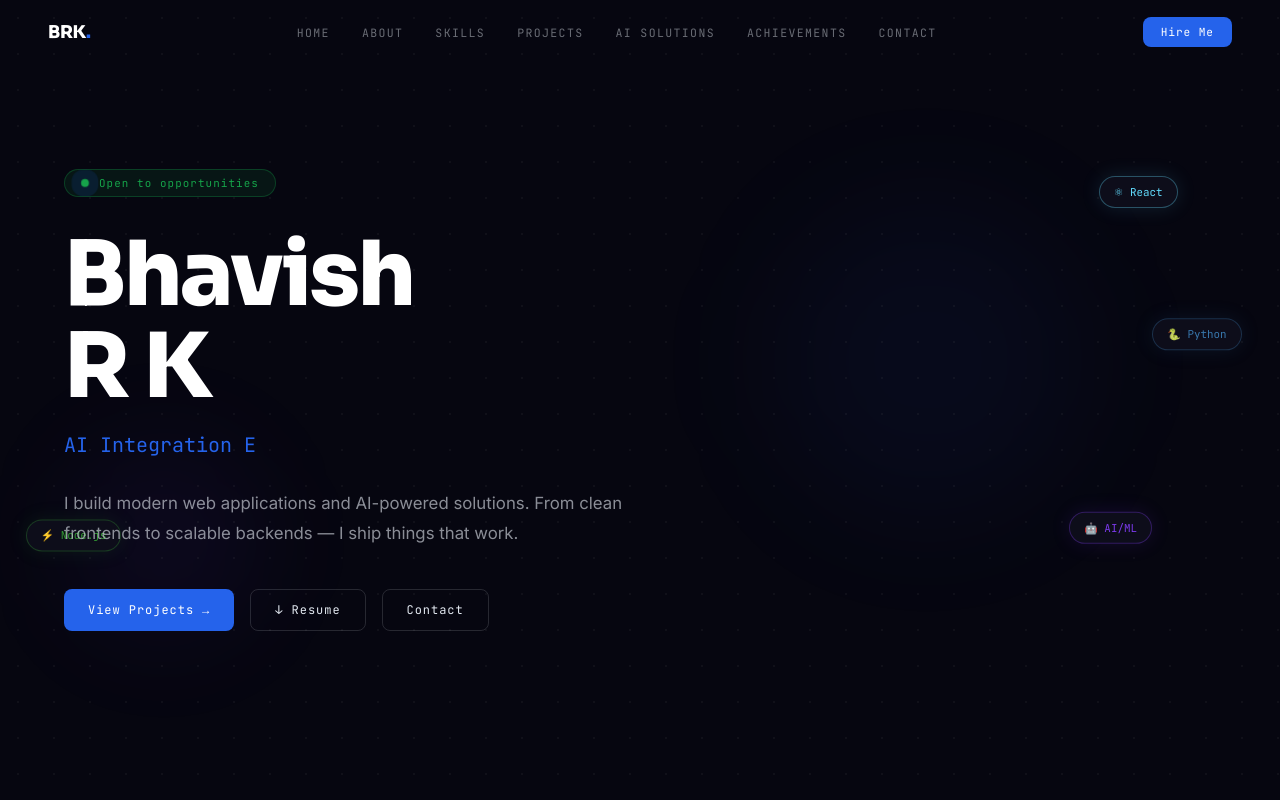
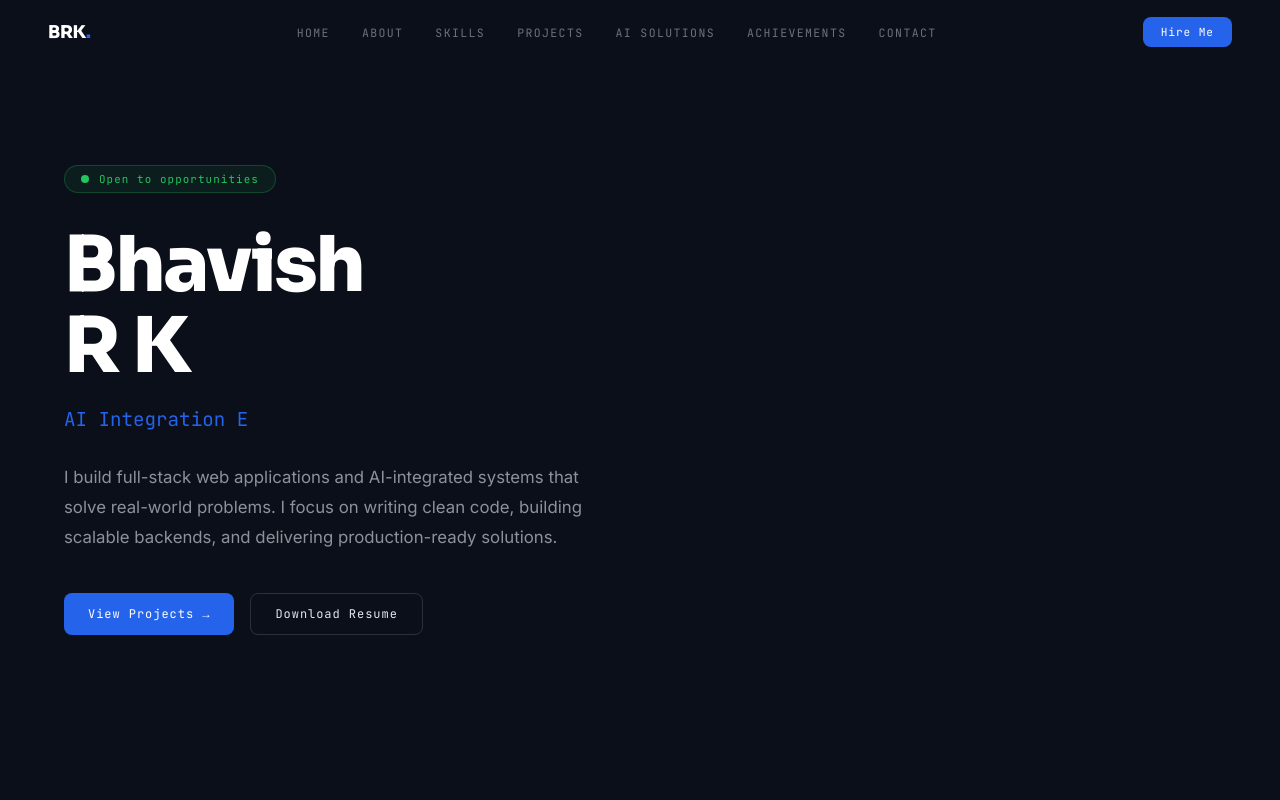
Before and after one commit to bhavish00007/Portfolio, a React (Vite) app: page / in a window 1280 px wide. Shown: the top 800 px of the page. Built offline with nearby package versions, Linux system fonts and the light colour scheme.

Commit message:
portfolio desgin

```diff
--- a/src/components/Hero.jsx
+++ b/src/components/Hero.jsx
@@ -1,26 +1,11 @@
-import { COLORS, FONTS, FONT_SIZE, LETTER_SPACING, SPACING } from '../constants';
-import { Typed, TechPill } from './hero/HeroElements';
+import { COLORS, FONTS, FONT_SIZE, LETTER_SPACING } from '../constants';
+import { Typed } from './hero/HeroElements';
 
 const Hero = () => {
   const roleStrings = [
     'Full Stack Developer',
     'AI Integration Engineer',
     'Open Source Contributor',
-  ];
-
-  const techPills = [
-    { label: '⚛ React', color: '#61DAFB', style: { top: '22%', right: '8%' } },
-    { label: '🐍 Python', color: '#3776AB', style: { top: '40%', right: '3%' } },
-    {
-      label: '🤖 AI/ML',
-      color: COLORS.secondary,
-      style: { bottom: '32%', right: '10%' },
-    },
-    {
-      label: '⚡ Node.js',
-      color: '#339933',
-      style: { top: '65%', left: '2%' },
-    },
   ];
 
   return (
@@ -30,73 +15,23 @@ const Hero = () => {
         minHeight: '100vh',
         display: 'flex',
         alignItems: 'center',
-        padding: `80px clamp(1rem,5vw,4rem)`,
-        position: 'relative',
-        overflow: 'hidden',
+        padding: '80px clamp(1rem,5vw,4rem)',
+        backgroundColor: '#0b0f19', // clean solid background (no gradients)
       }}
     >
-      {/* Background dot grid */}
       <div
         style={{
-          position: 'absolute',
-          inset: 0,
-          zIndex: 0,
-          backgroundImage:
-            'radial-gradient(circle, rgba(255,255,255,0.04) 1px, transparent 1px)',
-          backgroundSize: '36px 36px',
-        }}
-      />
-
-      {/* Glow orbs */}
-      <div
-        style={{
-          position: 'absolute',
-          top: '25%',
-          right: '15%',
-          width: 320,
-          height: 320,
-          borderRadius: '50%',
-          background: 'rgba(37,99,235,0.05)',
-          filter: 'blur(60px)',
-          zIndex: 0,
-        }}
-      />
-      <div
-        style={{
-          position: 'absolute',
-          bottom: '20%',
-          left: '5%',
-          width: 200,
-          height: 200,
-          borderRadius: '50%',
-          background: 'rgba(124,58,237,0.06)',
-          filter: 'blur(50px)',
-          zIndex: 0,
-        }}
-      />
-
-      {/* Floating tech pills */}
-      {techPills.map((pill) => (
-        <TechPill key={pill.label} {...pill} />
-      ))}
-
-      {/* Main content */}
-      <div
-        style={{
-          position: 'relative',
-          zIndex: 1,
           maxWidth: 800,
-          animation: 'slideUp 0.8s ease both',
         }}
       >
-        {/* Status badge */}
+        {/* Status Badge */}
         <div
           style={{
             display: 'inline-flex',
             alignItems: 'center',
             gap: 10,
-            background: 'rgba(22,163,74,0.1)',
-            border: '1px solid rgba(22,163,74,0.3)',
+            background: 'rgba(34,197,94,0.08)',
+            border: '1px solid rgba(34,197,94,0.25)',
             borderRadius: '100px',
             padding: '6px 16px',
             marginBottom: '2rem',
@@ -107,15 +42,14 @@ const Hero = () => {
               width: 8,
               height: 8,
               borderRadius: '50%',
-              background: '#16A34A',
-              animation: 'pulse-ring 2s infinite',
+              background: '#22c55e',
             }}
           />
           <span
             style={{
               fontFamily: FONTS.mono,
               fontSize: FONT_SIZE.sm,
-              color: '#16A34A',
+              color: '#22c55e',
               letterSpacing: LETTER_SPACING.large,
             }}
           >
@@ -127,31 +61,33 @@ const Hero = () => {
         <h1
           style={{
             fontFamily: FONTS.display,
-            fontSize: 'clamp(3.2rem, 7vw, 6rem)',
+            fontSize: 'clamp(3rem, 6vw, 5.5rem)',
             fontWeight: 800,
-            lineHeight: 1.02,
+            lineHeight: 1.05,
             letterSpacing: LETTER_SPACING.tight,
-            marginBottom: '1.25rem',
+            marginBottom: '1.2rem',
+            color: '#ffffff',
           }}
         >
-          <span style={{ color: '#fff' }}>Bhavish</span>
+          Bhavish
           <br />
-          <span style={{ color: '#fff' }}>R K</span>
+          R K
         </h1>
 
-        {/* Animated role */}
+        {/* Role Animation */}
         <div
           style={{
             fontFamily: FONTS.mono,
-            fontSize: 'clamp(1rem, 2vw, 1.25rem)',
+            fontSize: 'clamp(1rem, 2vw, 1.2rem)',
             marginBottom: '1.5rem',
             minHeight: '2rem',
+            color: '#60a5fa',
           }}
         >
           <Typed strings={roleStrings} />
         </div>
 
-        {/* Description */}
+        {/* Human Description */}
         <p
           style={{
             fontSize: '1.05rem',
@@ -161,33 +97,34 @@ const Hero = () => {
             marginBottom: '2.5rem',
           }}
         >
-          I build modern web applications and AI-powered solutions. From clean
-          frontends to scalable backends — I ship things that work.
+          I build full-stack web applications and AI-integrated systems that
+          solve real-world problems. I focus on writing clean code, building
+          scalable backends, and delivering production-ready solutions.
         </p>
 
         {/* CTA Buttons */}
         <div
-          className="hero-btns"
           style={{
             display: 'flex',
             gap: '1rem',
             flexWrap: 'wrap',
           }}
         >
+          {/* View Projects */}
           <a href="#projects" className="btn-primary">
-            View Projects <span>→</span>
+            View Projects →
           </a>
+
+          {/* Resume (WORKING) */}
           <a
-            href="/Resume_College Format.pdf"
+            href="/resume.pdf"
             target="_blank"
-            rel="noreferrer"
+            rel="noopener noreferrer"
             className="btn-outline"
           >
-            ↓ Resume
+            Download Resume
           </a>
-          <a href="#contact" className="btn-outline">
-            Contact
-          </a>
+
         </div>
       </div>
     </section>
```
Also changed, not shown: 1 other file (tests, documents, lock files or other folders).
